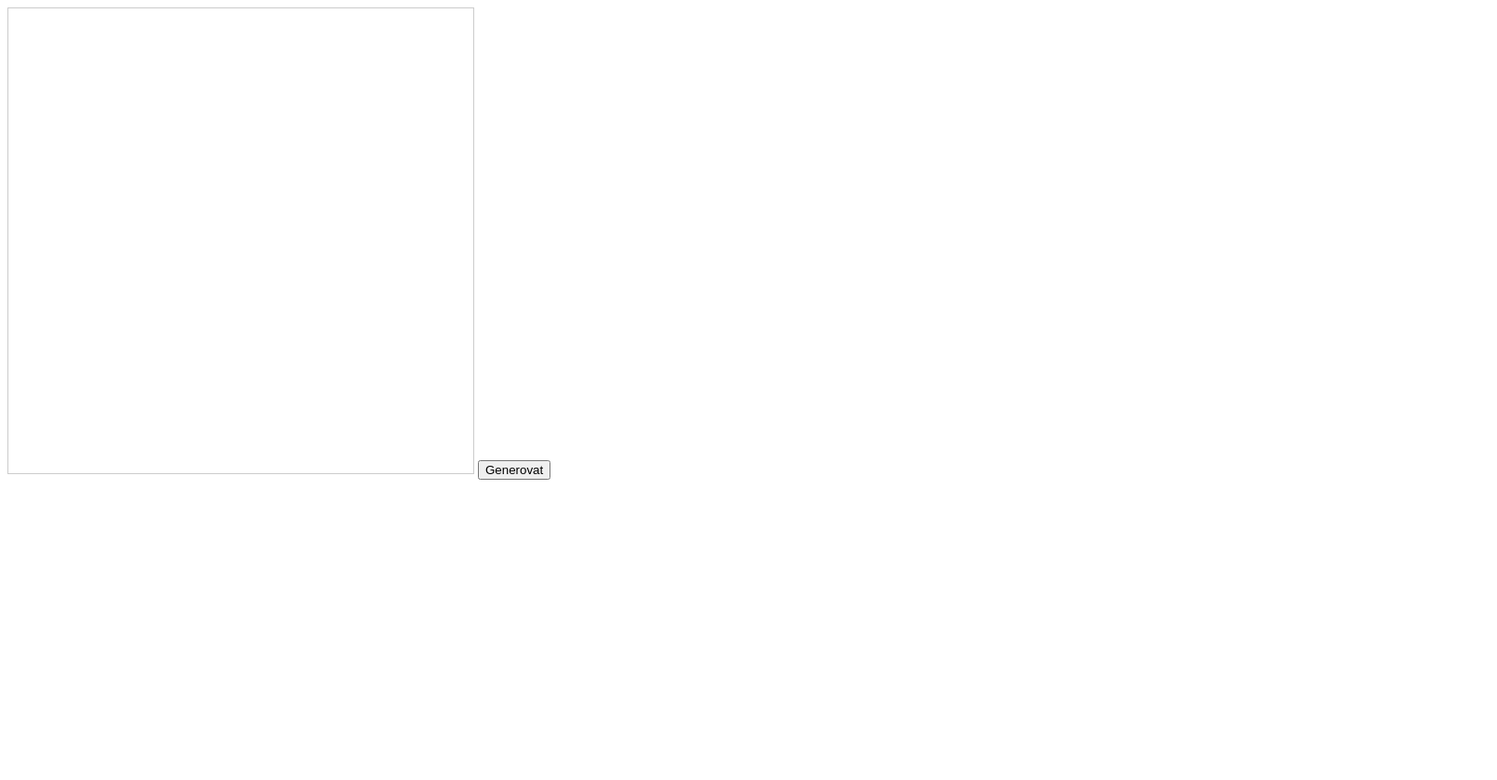
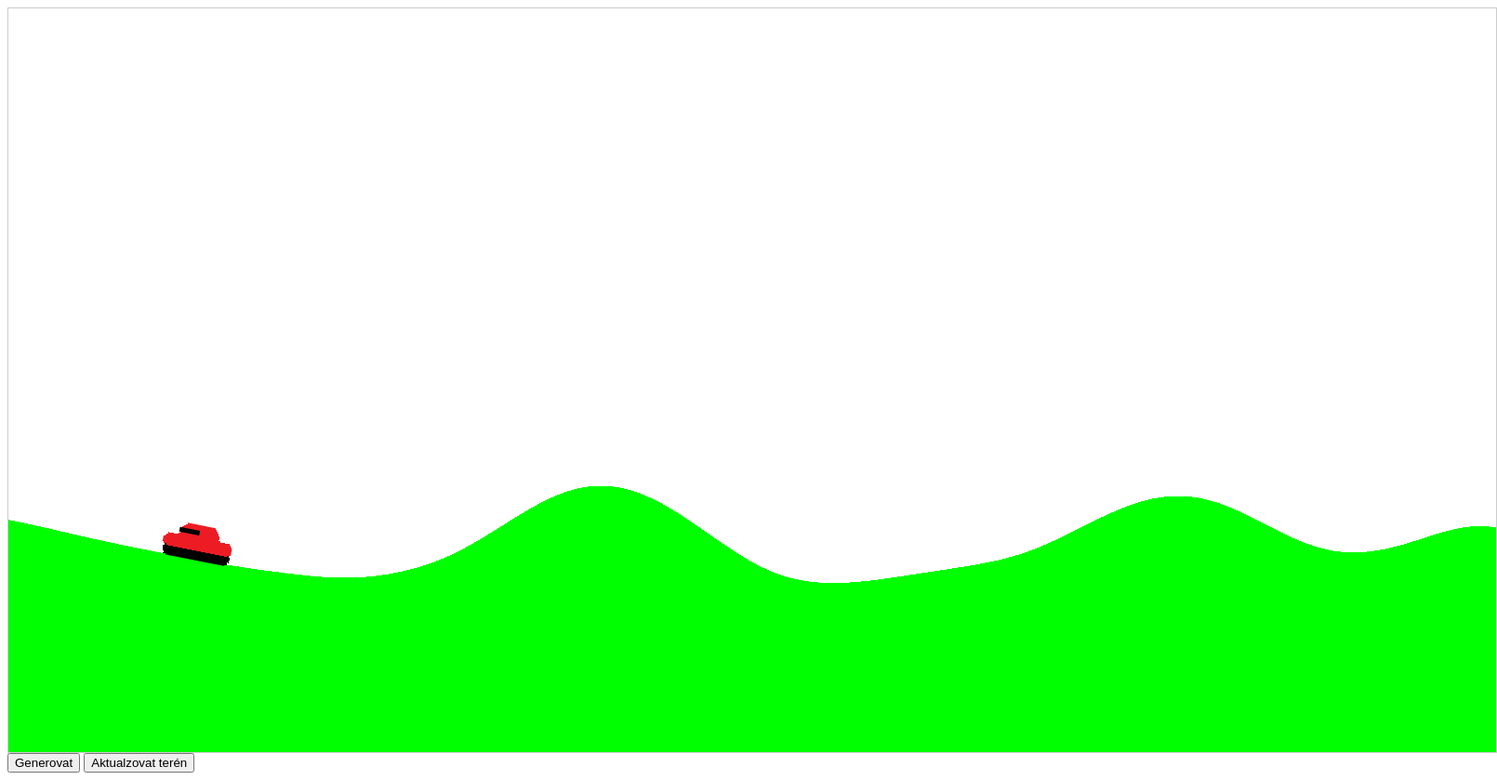
Before and after one commit to vikimiki11/Tanky, a plain HTML site: page testování/test.html in a window 1280 px wide. Shown: the whole page at 93% size, 1610 px wide, since content can reach past the window. Before the commit the page ends 800 px from the top, so only its background shows below. Drawn offline with Linux system fonts and the light colour scheme.

Commit message:
plně funkční rotate a pohyb(nutno dodělat změna rychlosti dle strmosti povrchu) rozdělaná palba

```diff
--- a/testování/js.js
+++ b/testování/js.js
@@ -1,12 +1,20 @@
-smoothingindex=4
-var mapas=[]
-var mapax=500
-var mapay=500
-tanks=[]
-for(i=0;i<mapax;i++){
-    mapas[i]=[]
-    for(y=0;y<mapax;y++){
-        mapas[i][y]=true
+smoothingindex = 4
+var mapas = []
+var mapax = 1600
+var mapay = 800
+tick = 1000 / 60
+spawnntank = {
+  x: 0,
+  y: 0,
+  own: "",
+  aim: 0
+}
+tanky = []
+kulky = []
+for (i = 0; i < mapax; i++) {
+  mapas[i] = []
+  for (y = 0; y < mapay; y++) {
+    mapas[i][y] = true
   }
 }
 var effectButton;
@@ -15,48 +23,196 @@ var canvas;
 var context;
 
 function init() {
-  effectButton = document.getElementById('EffectButton');
   canvas = document.getElementById('Canvas');
   context = canvas.getContext('2d');
-  context.imageSmoothingEnabled=false
+  context.imageSmoothingEnabled = false
 
   // Set the canvas the same width and height of the image
-  canvas.width = 500;
-  canvas.height = 500;
-  effectButton.addEventListener('click', addEffect);
+  canvas.width = mapax;
+  canvas.height = mapay;
+  document.getElementById('Generace').addEventListener('click', function() { createterain(Math.random() * 99) });
+  document.getElementById('Akt').addEventListener('click', function() { aktualizace() });
+  pohyb=""
+  window.addEventListener('keydown', function(event) {
+    if (pohyb == "") {
+    if (event.keyCode == 37) {
+      pohyb = setInterval(function() { brm(-1,tanky[0])},tick)
+    }else{
+    if (event.keyCode == 39) {
+      pohyb = setInterval(function() { brm(1,tanky[0])},tick)
+    }else{
+    if (event.keyCode == 38) {
+      pohyb = setInterval(function() { mir(-1, tanky[0]) }, tick)
+    }else{
+    if (event.keyCode == 40) {
+      pohyb = setInterval(function() { mir(1, tanky[0]) }, tick)
+    }}}}}
+  })
+  window.addEventListener('keyup', function(event) {
+    if (event.keyCode == 37 || event.keyCode == 38 || event.keyCode == 39 || event.keyCode == 40) {
+      clearInterval(pohyb)
+      pohyb=""
+    }
+  })
+  createterain(Math.random() * 99);
+  aktualizace();
 }
 
-function addEffect() {
-    mapa=createterain(Math.random()*99)
+function aktualizace() {
   imageData = context.getImageData(0, 0, canvas.width, canvas.height);
   terain(imageData.data);
   context.putImageData(imageData, 0, 0);
 }
 
 function terain(data) {
-  for (let i = 0; i < data.length; i++ ) {
-    data[i]=255
+  for (let i = 0; i < data.length; i++) {
+    data[i] = 255
   }
-  for (let i = 0; i < data.length; i+=4 ) {
-    z=i/4
-        if(mapa[Math.floor((z)%500)][Math.floor((z)/500)]){
-            data[i]=0
-            data[i+2]=0
+  for (let i = 0; i < data.length; i += 4) {
+    z = i / 4
+    if (mapa[Math.floor((z) % mapax)][Math.floor((z) / mapax)]) {
+      data[i] = 0
+      data[i + 2] = 0
     }
   }
 }
-function createterain(seed){
-    mapa=JSON.parse(JSON.stringify(mapas));
-    x=seed
-    y=seed*9
-    for(xt=0;xt<mapa.length;xt++){
-        n=500-((noise.simplex2(x,y)+1)/10+0.2)*500
-        for(i=0;i<n;i++){
-            mapa[xt][i]=false
+
+function createterain(seed) {
+  mapa = JSON.parse(JSON.stringify(mapas));
+  x = seed
+  y = seed * 9
+  for (xt = 0; xt < mapa.length; xt++) {
+    n = mapay - ((noise.simplex2(x, y) + 1) / 10 + 0.2) * mapay
+    for (i = 0; i < n; i++) {
+      mapa[xt][i] = false
     }
-        x=x+0.003
+    x = x + 0.002
   }
-    console.log("mapa vytvořená")
   return mapa
 }
+
+function spawntank(x, owner) {
+  pos = tanky.length
+  tanky[pos] = {}
+  tanky[pos].x = x
+  tanky[pos].y = 0
+  tanky[pos].aim = 0
+  tanky[pos].own = owner
+  document.querySelector(".tanky").innerHTML += '<div class="tank" id="' + owner + '" style="left:' + x + 'px;top:0px"><div class="cannon"></div></div>'
+  tanky[pos].gravity = gravity(0, tanky[pos])
+  tanky[pos].gravity
+}
+
+function rtd(rad) {
+  return rad * (180 / Math.PI)
+}
+
+function gravity(jump, ob) {
+  if (mapa[Math.round(ob.x)][Math.round(ob.y)] == false) {
+    ob.y += jump
+    jump += 10/(1000/tick)
+    document.querySelector("#" + ob.own).style.top = ob.y + "px"
+    setTimeout(function() { gravity(jump, ob) }, tick)
+  } else {
+    p = 1
+    while (mapa[Math.round(ob.x)][Math.round(ob.y - p)] == true) {
+      p++
+    }
+    ob.y = ob.y - p + 2
+    document.querySelector("#" + ob.own).style.top = (ob.y) + "px"
+    rotation(ob)
+  }
+}
+
+function rotation(ob) {
+  zmena = 0
+  forpm = [1, -1]
+  for (i = 0; i < 2; i++) {
+    found = false
+    smer = mapa[Math.round(ob.x + (25 * forpm[i]))][Math.round(ob.y)]
+    krok = 0;
+    while (!found) {
+      if (smer != mapa[Math.round(ob.x + (25 * forpm[i]))][Math.round(ob.y) + krok]) {
+        found = true
+      } else {
+        if (smer) {
+          krok = (krok-1)
+        } else {
+          krok++
+        }
+      }
+    }
+    zmena += krok * forpm[i] * (-1)
+  }
+  if(zmena>0){
+    posun=-90
+  }else{
+    posun=90
+  }
+  if (zmena != 0) {
+    document.querySelector("#" + ob.own).style.transform = "rotate(" + (posun+rtd(Math.atan(50 / zmena))) + "deg)translate(-37.5px, -37.5px)"
+  }
+}
+setTimeout(function() { spawntank(200, "ahoj") }, 1000)
 init()
+viki = ""
+
+function testrotation(ob, r) {
+  viki = setTimeout(function() { testrotation(ob, r + 1) }, 50)
+  document.querySelector("#" + ob.own).style.transform = "rotate(" + r + "deg)translate(-25px, -25px)"
+}
+
+updown=[-4,-3,-2,-1,0,1,2]
+function brm(smer,ob) {
+  for(i=0;i<updown.length;i++){
+    if(mapa[Math.round(ob.x+smer)][Math.round(ob.y+updown[i])]!=mapa[Math.round(ob.x+smer)][Math.round(ob.y+updown[i]-1)]){
+      ob.x+=smer
+      ob.y+=updown[i]
+      document.querySelector("#" + ob.own).style.top = ob.y + "px"
+      document.querySelector("#" + ob.own).style.left = ob.x + "px"
+    }
+  }
+  rotation(ob)
+}
+
+function mir(smer, ob) {
+  ob.aim+=smer
+  if(ob.aim<0){
+    ob.aim=0
+  }else{
+    if (ob.aim > 180) {
+      ob.aim = 180
+    }}
+  document.querySelector("#" + ob.own+" .cannon").style.transform = "rotate(" + ob.aim + "deg)translate(15.5px,6px)"
+}
+function fire(ob, typ, speed){
+ pos = kulky.length
+ kulky[pos] = {}
+ kulky[pos].typ = typ
+ kulky[pos].x = x
+ kulky[pos].y = 0 //kokooooooooooooooooooooooooooooooooooooooooooooooooooooooooot
+ document.querySelector(".tanky").innerHTML += '<div class="tank" id="' + typ + '" style="left:' + kulky[pos].x + 'px;top:'+ kulky[pos].y +'px"></div>'
+ letim(0,0,kulky[pos])
+}
+function letim(speedx,speedy,ob){
+  ob.x+=speedx
+  ob.y+=speedy
+  document.querySelector("#"+ob.typ).style.top=ob.y
+  document.querySelector("#"+ob.typ).style.left=ob.x
+  speedx=speedx*0.9
+  speedy=speedy*0.9+10/(1000/tick)
+  if(Math.round(ob.x) > -1 && Math.round(ob.x) < mapax + 1 && Math.round(ob.y) > -1 && Math.round(ob.y) < mapay + 1){
+    if (!mapa[Math.round(ob.x)][Math.round(ob.y)]) {
+      setTimeout(function(){letim(speedx,speedy,ob)},tick)
+    }else {
+      document.querySelector("#" + ob.typ).remove
+    }
+  }else{
+    document.querySelector("#"+ob.typ).remove
+  }
+}
+function bum(x,y,ob){
+ imageData = context.getImageData(0, 0, canvas.width, canvas.height);
+ imageData.data
+ context.putImageData(imageData, 0, 0);
+}
--- a/testování/test.html
+++ b/testování/test.html
@@ -1,21 +1,48 @@
 <!DOCTYPE html>
 <html style="image-rendering: pixelated;">
+
 <head>
   <meta charset="utf-8" />
   <script src="perlin.js"></script>
-<style>
+  <style>
+    canvas {
+      height: 800px;
+      width: 1600px;
+    }
 
-  canvas {
+    .hracipole{
     border: 1px solid #ccc;
-    height: 500px;
-    width:500px;
-  }
+    height: 800px;
+    width: 1600px;
+    position:relative;
+    }
+    .tank{
+    background-image: url("img/tank.png");
+    background-size: cover;
+    height: 37.5px;
+    width: 75px;
+    position:absolute;
+    transform:translate(-50%,-100%);
+    transform-origin: 0% 0%;
+    }
+    .cannon{
+    background-color:black;
+    height: 5px;
+    width: 22px;
+    position:absolute;
+    transform:translate(15.5px,6px);
+    transform-origin: 37.5px 8.5px;
+    }
+  </style>
+</head>
 
-</style>
-</head>
 <body>
-<canvas id="Canvas"></canvas>
-<button id="EffectButton">Generovat</button>
-<script src="js.js"></script>
+  <div class="hracipole">
+    <canvas id="Canvas"></canvas>
+    <div class="tanky"></div>
+  </div>
+  <button id="Generace">Generovat</button>
+  <button id="Akt">Aktualzovat terén</button>
+  <script src="js.js"></script>
 </body>
 </html>
```
Also changed, not shown: testování/img/tank.png (added). Lines whose indentation alone changed are shown as unchanged.
